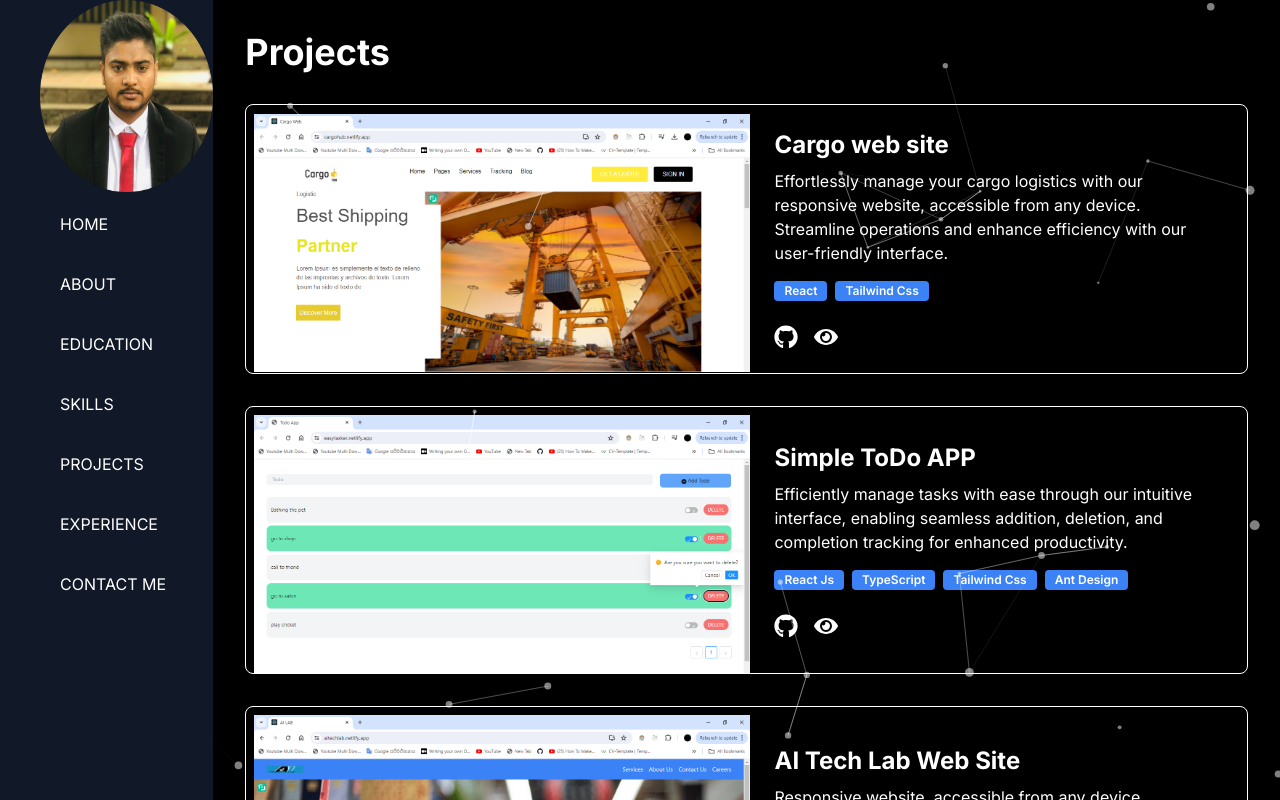
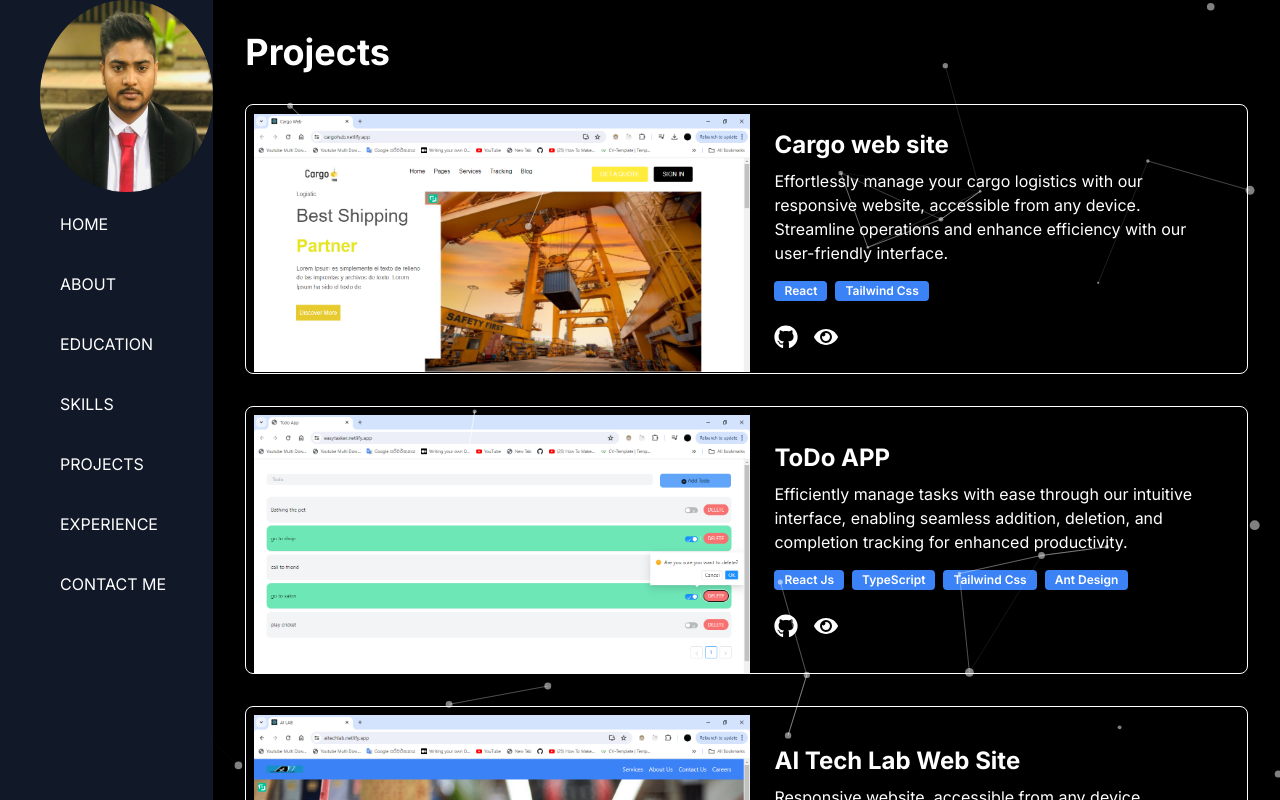
Before and after one commit to isurudilshan101/isuruportfolio-, a Next.js app: page /project in a window 1280 px wide. Built offline with nearby package versions, Linux system fonts and the light colour scheme.

Commit message:
projects page updated2

```diff
--- a/src/app/project/page.tsx
+++ b/src/app/project/page.tsx
@@ -12,7 +12,7 @@ const Projects = () => {
       liveLink: "https://cargohub.netlify.app/",
     },
     {
-      title: "Simple ToDo APP",
+      title: "ToDo APP",
       description:
         "Efficiently manage tasks with ease through our intuitive interface, enabling seamless addition, deletion, and completion tracking for enhanced productivity.",
       image: "/projects_img/todoproject.png",
@@ -31,7 +31,7 @@ const Projects = () => {
     },
 
     {
-      title: "AI Tech Lab Web Site",
+      title: "PHAMACY SYSTEM",
       description:
         "User can register and login and Upload prescriptions and admin can view uploaded prescriptions and can prepare quotations for the uploaded prescriptions.",
       image: "/projects_img/phamacproject.png",
```
